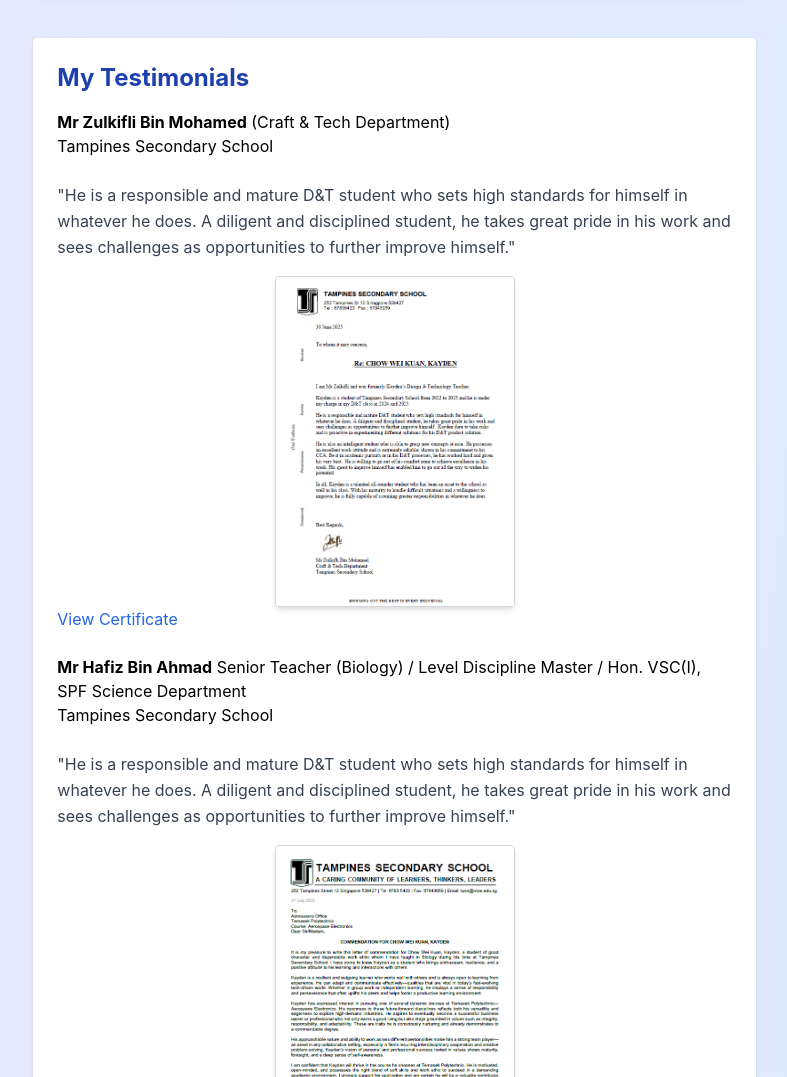
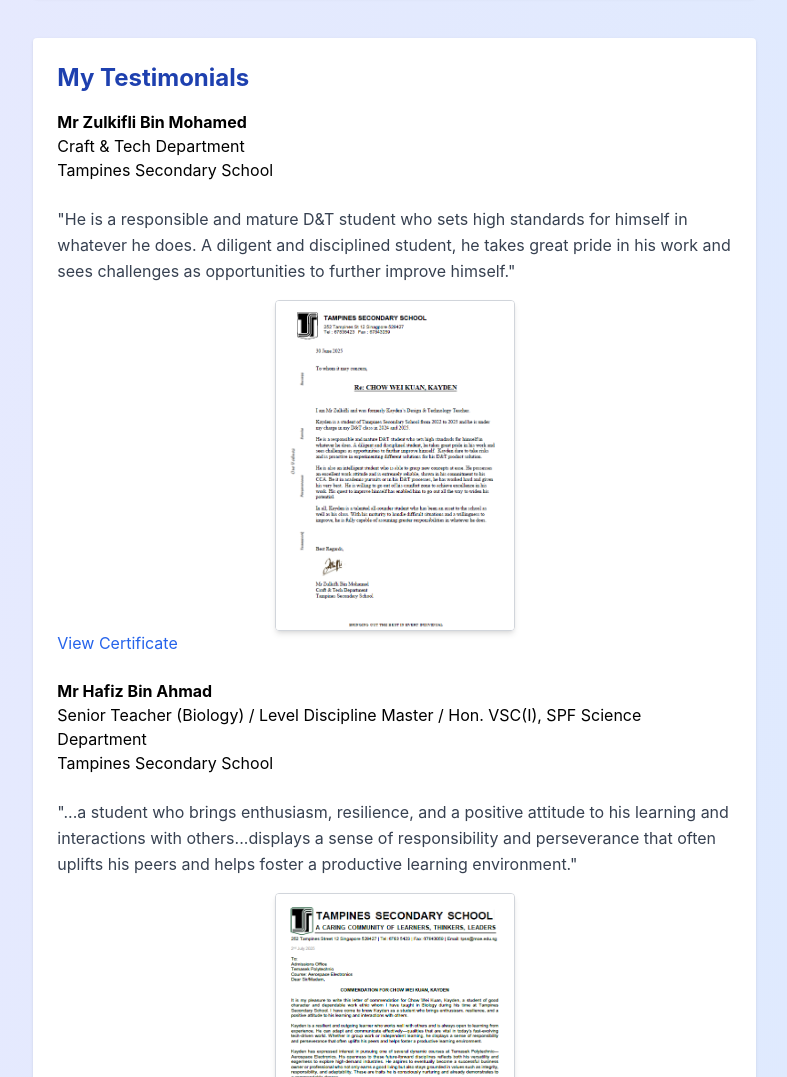
Before and after one commit to doraemon889/KaydenChow, a plain HTML site: page index.html in a window 1280 px wide. Shown: the part 3527-4604 px from the top of the page, without its empty margins (444-1231 px from the left). Drawn offline with nearby package versions, Linux system fonts and the light colour scheme.

Commit message:
Update index.html

```diff
--- a/index.html
+++ b/index.html
@@ -296,7 +296,7 @@
       <section id="testimonials" class="fade-in bg-white p-6 rounded shadow">
         <h2 class="text-2xl font-bold text-blue-800 mb-4">My Testimonials</h2>
 
-     <p> <strong>Mr Zulkifli Bin Mohamed</strong> (Craft &amp; Tech Department) <br> Tampines Secondary School </p>
+     <p> <strong>Mr Zulkifli Bin Mohamed</strong> <br> Craft &amp; Tech Department <br> Tampines Secondary School </p>
         <br>
         <p class="text-gray-700 leading-relaxed">"He is a responsible and mature D&T student who sets high standards for himself in whatever he does. A diligent and disciplined student, he takes great pride in his work and sees challenges as opportunities to further improve himself."</p>
          <div class="mt-4">
@@ -309,10 +309,10 @@
         </div>
 
         <br>
-             <p> <strong>Mr Hafiz Bin Ahmad</strong> Senior Teacher (Biology) / Level Discipline Master / Hon. VSC(I), SPF Science Department
+             <p> <strong>Mr Hafiz Bin Ahmad</strong> <br> Senior Teacher (Biology) / Level Discipline Master / Hon. VSC(I), SPF Science Department
                <br> Tampines Secondary School </p>
              <br>
-        <p class="text-gray-700 leading-relaxed">"He is a responsible and mature D&T student who sets high standards for himself in whatever he does. A diligent and disciplined student, he takes great pride in his work and sees challenges as opportunities to further improve himself."</p>
+        <p class="text-gray-700 leading-relaxed">"...a student who brings enthusiasm, resilience, and a positive attitude to his learning and interactions with others...displays a sense of responsibility and perseverance that often uplifts his peers and helps foster a productive learning environment."</p>
         <div class="mt-4">
           <img src="https://raw.githubusercontent.com/doraemon889/KaydenChow/main/Kayden15.png"
             alt="Testimonial from Hafiz Bin Ahmad"
```
